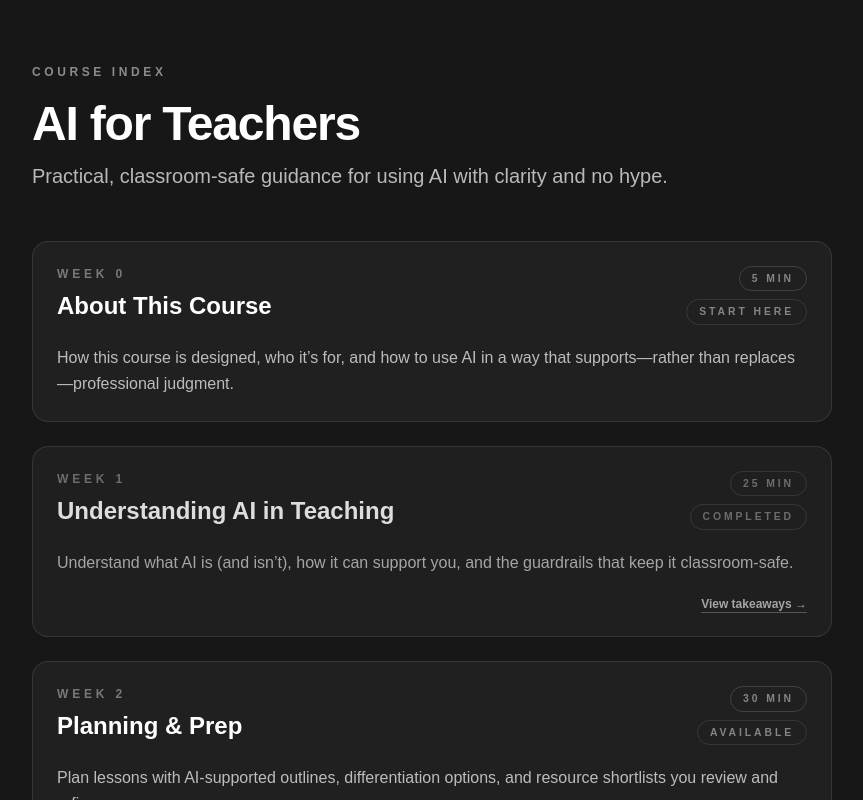
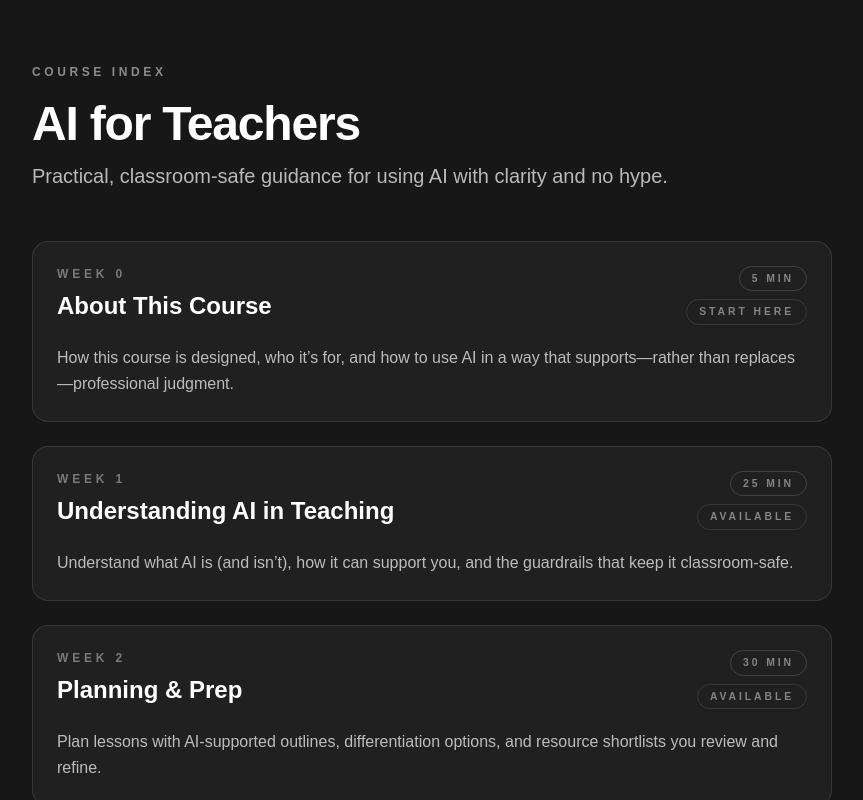
Before and after one commit to piggymom/ai-for-teachers, a Next.js app: page / in a window 1280 px wide. Shown: the top 800 px of the page, without its empty margins (208-1071 px from the left). Built offline with nearby package versions, Linux system fonts and the light colour scheme.

Commit message:
Add local completion tracking for weeks

```diff
--- /dev/null
+++ b/app/components/week-completion-marker.tsx
@@ -0,0 +1,21 @@
+"use client";
+
+import { useEffect } from "react";
+
+type WeekCompletionMarkerProps = {
+  weekNumber: number;
+};
+
+export default function WeekCompletionMarker({
+  weekNumber,
+}: WeekCompletionMarkerProps) {
+  useEffect(() => {
+    if (typeof window === "undefined") {
+      return;
+    }
+    const storageKey = `week-${weekNumber}-completed`;
+    window.localStorage.setItem(storageKey, "true");
+  }, [weekNumber]);
+
+  return null;
+}
--- a/app/page.tsx
+++ b/app/page.tsx
@@ -1,6 +1,7 @@
 "use client";
 
 import Link from "next/link";
+import { useEffect, useState } from "react";
 
 type WeekStatus = "available" | "comingSoon";
 
@@ -16,6 +17,80 @@ type WeekCardProps = {
   statusLabel?: string;
   variant?: "default" | "orientation";
 };
+
+const weeks: WeekCardProps[] = [
+  {
+    weekNumber: 0,
+    title: "About This Course",
+    description:
+      "How this course is designed, who it’s for, and how to use AI in a way that supports—rather than replaces—professional judgment.",
+    minutes: 5,
+    status: "available",
+    statusLabel: "Start here",
+    href: "/week-0",
+    variant: "orientation",
+  },
+  {
+    weekNumber: 1,
+    title: "Understanding AI in Teaching",
+    description:
+      "Understand what AI is (and isn’t), how it can support you, and the guardrails that keep it classroom-safe.",
+    minutes: 25,
+    status: "available",
+    href: "/week-1",
+    takeawaysHref: "/week-1/takeaways",
+  },
+  {
+    weekNumber: 2,
+    title: "Planning & Prep",
+    description:
+      "Plan lessons with AI-supported outlines, differentiation options, and resource shortlists you review and refine.",
+    minutes: 30,
+    status: "available",
+    href: "/week-2",
+    takeawaysHref: "/week-2/takeaways",
+  },
+  {
+    weekNumber: 3,
+    title: "Prompting Basics",
+    description:
+      "Write clear prompts, check outputs for accuracy and bias, and decide what fits your students.",
+    minutes: 30,
+    status: "available",
+    href: "/week-3",
+    takeawaysHref: "/week-3/takeaways",
+  },
+  {
+    weekNumber: 4,
+    title: "Classroom Workflows",
+    description:
+      "Design repeatable routines for feedback notes, family communication drafts, and classroom management supports you finalize.",
+    minutes: 35,
+    status: "available",
+    href: "/week-4",
+    takeawaysHref: "/week-4/takeaways",
+  },
+  {
+    weekNumber: 5,
+    title: "Assessment & Feedback",
+    description:
+      "Draft rubric-aligned feedback and exemplars, then edit to match your expectations and voice.",
+    minutes: 35,
+    status: "available",
+    href: "/week-5",
+    takeawaysHref: "/week-5/takeaways",
+  },
+  {
+    weekNumber: 6,
+    title: "Safety, Policy & Norms",
+    description:
+      "Establish guardrails, privacy expectations, and classroom norms with your professional judgment at the center.",
+    minutes: 25,
+    status: "available",
+    href: "/week-6",
+    takeawaysHref: "/week-6/takeaways",
+  },
+];
 
 const statusCopy: Record<WeekStatus, string> = {
   available: "Available",
@@ -123,80 +198,20 @@ const WeekCard = ({
 };
 
 export default function Home() {
-  const weeks: WeekCardProps[] = [
-    {
-      weekNumber: 0,
-      title: "About This Course",
-      description:
-        "How this course is designed, who it’s for, and how to use AI in a way that supports—rather than replaces—professional judgment.",
-      minutes: 5,
-      status: "available",
-      statusLabel: "Start here",
-      href: "/week-0",
-      variant: "orientation",
-    },
-    {
-      weekNumber: 1,
-      title: "Understanding AI in Teaching",
-      description:
-        "Understand what AI is (and isn’t), how it can support you, and the guardrails that keep it classroom-safe.",
-      minutes: 25,
-      status: "available",
-      completed: true,
-      href: "/week-1",
-      takeawaysHref: "/week-1/takeaways",
-    },
-    {
-      weekNumber: 2,
-      title: "Planning & Prep",
-      description:
-        "Plan lessons with AI-supported outlines, differentiation options, and resource shortlists you review and refine.",
-      minutes: 30,
-      status: "available",
-      href: "/week-2",
-      takeawaysHref: "/week-2/takeaways",
-    },
-    {
-      weekNumber: 3,
-      title: "Prompting Basics",
-      description:
-        "Write clear prompts, check outputs for accuracy and bias, and decide what fits your students.",
-      minutes: 30,
-      status: "available",
-      href: "/week-3",
-      takeawaysHref: "/week-3/takeaways",
-    },
-    {
-      weekNumber: 4,
-      title: "Classroom Workflows",
-      description:
-        "Design repeatable routines for feedback notes, family communication drafts, and classroom management supports you finalize.",
-      minutes: 35,
-      status: "available",
-      href: "/week-4",
-      takeawaysHref: "/week-4/takeaways",
-    },
-    {
-      weekNumber: 5,
-      title: "Assessment & Feedback",
-      description:
-        "Draft rubric-aligned feedback and exemplars, then edit to match your expectations and voice.",
-      minutes: 35,
-      status: "available",
-      href: "/week-5",
-      takeawaysHref: "/week-5/takeaways",
-    },
-    {
-      weekNumber: 6,
-      title: "Safety, Policy & Norms",
-      description:
-        "Establish guardrails, privacy expectations, and classroom norms with your professional judgment at the center.",
-      minutes: 25,
-      status: "available",
-      href: "/week-6",
-      takeawaysHref: "/week-6/takeaways",
-    },
-  ];
+  const [completedWeeks, setCompletedWeeks] = useState<Record<number, boolean>>({});
+
+  useEffect(() => {
+    if (typeof window === "undefined") {
+      return;
+    }
+    const storedCompletion: Record<number, boolean> = {};
+    weeks.forEach((week) => {
+      const storageKey = `week-${week.weekNumber}-completed`;
+      storedCompletion[week.weekNumber] =
+        window.localStorage.getItem(storageKey) === "true";
+    });
+    setCompletedWeeks(storedCompletion);
+  }, [weeks]);
 
   return (
     <main className="min-h-screen bg-neutral-900 text-white">
@@ -217,7 +232,11 @@ export default function Home() {
 
         <section className="grid gap-5 sm:gap-6">
           {weeks.map((week) => (
-            <WeekCard key={week.weekNumber} {...week} />
+            <WeekCard
+              key={week.weekNumber}
+              {...week}
+              completed={completedWeeks[week.weekNumber] ?? false}
+            />
           ))}
         </section>
       </div>
--- a/app/week-0/page.tsx
+++ b/app/week-0/page.tsx
@@ -1,4 +1,5 @@
 import Link from "next/link";
+import WeekCompletionMarker from "../components/week-completion-marker";
 import { SectionCard, WeekLayout } from "../components/week-layout";
 
 export default function Week0Page() {
@@ -10,6 +11,7 @@ export default function Week0Page() {
       metadata={["5 min estimated", "Orientation"]}
       nextWeek={{ href: "/week-1", label: "Week 1" }}
     >
+      <WeekCompletionMarker weekNumber={0} />
       <SectionCard title="Who this is for">
         <p>
           Educators who want practical, classroom-safe ways to use AI for planning, communication,
--- a/app/week-1/mark-complete.tsx
+++ b/app/week-1/mark-complete.tsx
@@ -7,7 +7,7 @@ type MarkCompleteButtonProps = {
 };
 
 export default function MarkCompleteButton({
-  storageKey = "ai4t_week1_complete",
+  storageKey = "week-1-completed",
 }: MarkCompleteButtonProps) {
   const isComplete = useSyncExternalStore(
     (listener) => {
--- a/app/week-1/page.tsx
+++ b/app/week-1/page.tsx
@@ -1,3 +1,4 @@
+import WeekCompletionMarker from "../components/week-completion-marker";
 import { HighlightCard, SectionCard, WeekLayout } from "../components/week-layout";
 import MarkCompleteButton from "./mark-complete";
 
@@ -10,6 +11,7 @@ export default function Week1Page() {
       metadata={["25 min estimated", "Classroom-safe"]}
       nextWeek={{ href: "/week-2", label: "Week 2" }}
     >
+      <WeekCompletionMarker weekNumber={1} />
       <SectionCard title="1) What AI is (and isn’t)">
         <p>
           Generative AI predicts and produces text, images, and other outputs based on patterns in
--- a/app/week-2/page.tsx
+++ b/app/week-2/page.tsx
@@ -1,3 +1,4 @@
+import WeekCompletionMarker from "../components/week-completion-marker";
 import { HighlightCard, SectionCard, WeekLayout } from "../components/week-layout";
 
 export default function Week2Page() {
@@ -9,6 +10,7 @@ export default function Week2Page() {
       metadata={["30 min estimated", "Planning"]}
       nextWeek={{ href: "/week-3", label: "Week 3" }}
     >
+      <WeekCompletionMarker weekNumber={2} />
       <SectionCard title="1) What you’ll do">
         <ul className="list-disc space-y-1.5 pl-4 text-white/75 marker:text-white/30">
           <li>Draft a lesson outline from your existing goals and standards.</li>
--- a/app/week-3/page.tsx
+++ b/app/week-3/page.tsx
@@ -1,3 +1,4 @@
+import WeekCompletionMarker from "../components/week-completion-marker";
 import { HighlightCard, SectionCard, WeekLayout } from "../components/week-layout";
 
 export default function Week3Page() {
@@ -9,6 +10,7 @@ export default function Week3Page() {
       metadata={["30 min estimated", "Prompting"]}
       nextWeek={{ href: "/week-4", label: "Week 4" }}
     >
+      <WeekCompletionMarker weekNumber={3} />
       <SectionCard title="1) What you’ll do">
         <ul className="list-disc space-y-1.5 pl-4 text-white/75 marker:text-white/30">
           <li>Turn a task into a short, specific prompt with clear constraints.</li>
--- a/app/week-4/page.tsx
+++ b/app/week-4/page.tsx
@@ -1,3 +1,4 @@
+import WeekCompletionMarker from "../components/week-completion-marker";
 import { HighlightCard, SectionCard, WeekLayout } from "../components/week-layout";
 
 export default function Week4Page() {
@@ -9,6 +10,7 @@ export default function Week4Page() {
       metadata={["35 min estimated", "Workflows"]}
       nextWeek={{ href: "/week-5", label: "Week 5" }}
     >
+      <WeekCompletionMarker weekNumber={4} />
       <SectionCard title="1) What you’ll do">
         <ul className="list-disc space-y-1.5 pl-4 text-white/75 marker:text-white/30">
           <li>Map a weekly task you can draft with AI and finalize yourself.</li>
--- a/app/week-5/page.tsx
+++ b/app/week-5/page.tsx
@@ -1,3 +1,4 @@
+import WeekCompletionMarker from "../components/week-completion-marker";
 import { HighlightCard, SectionCard, WeekLayout } from "../components/week-layout";
 
 export default function Week5Page() {
@@ -9,6 +10,7 @@ export default function Week5Page() {
       metadata={["35 min estimated", "Assessment"]}
       nextWeek={{ href: "/week-6", label: "Week 6" }}
     >
+      <WeekCompletionMarker weekNumber={5} />
       <SectionCard title="1) What you’ll do">
         <ul className="list-disc space-y-1.5 pl-4 text-white/75 marker:text-white/30">
           <li>Turn a rubric into short, reusable feedback stems.</li>
--- a/app/week-6/page.tsx
+++ b/app/week-6/page.tsx
@@ -1,3 +1,4 @@
+import WeekCompletionMarker from "../components/week-completion-marker";
 import { HighlightCard, SectionCard, WeekLayout } from "../components/week-layout";
 
 export default function Week6Page() {
@@ -9,6 +10,7 @@ export default function Week6Page() {
       metadata={["25 min estimated", "Safety & norms"]}
       nextWeek={{ href: "/", label: "Back to course", prefix: "" }}
     >
+      <WeekCompletionMarker weekNumber={6} />
       <SectionCard title="1) What you’ll do">
         <ul className="list-disc space-y-1.5 pl-4 text-white/75 marker:text-white/30">
           <li>Clarify when AI use is appropriate and when it is not.</li>
```
